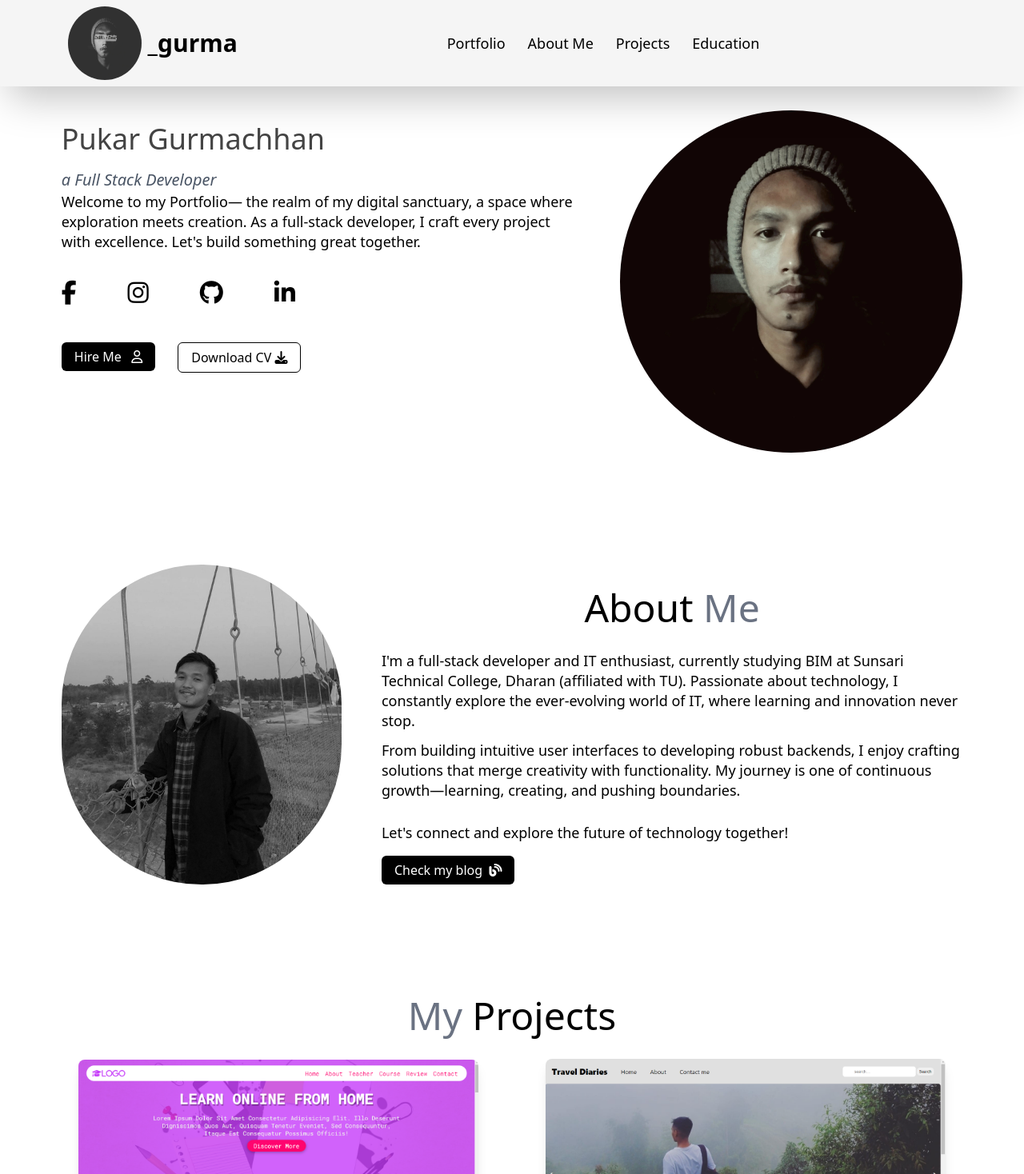
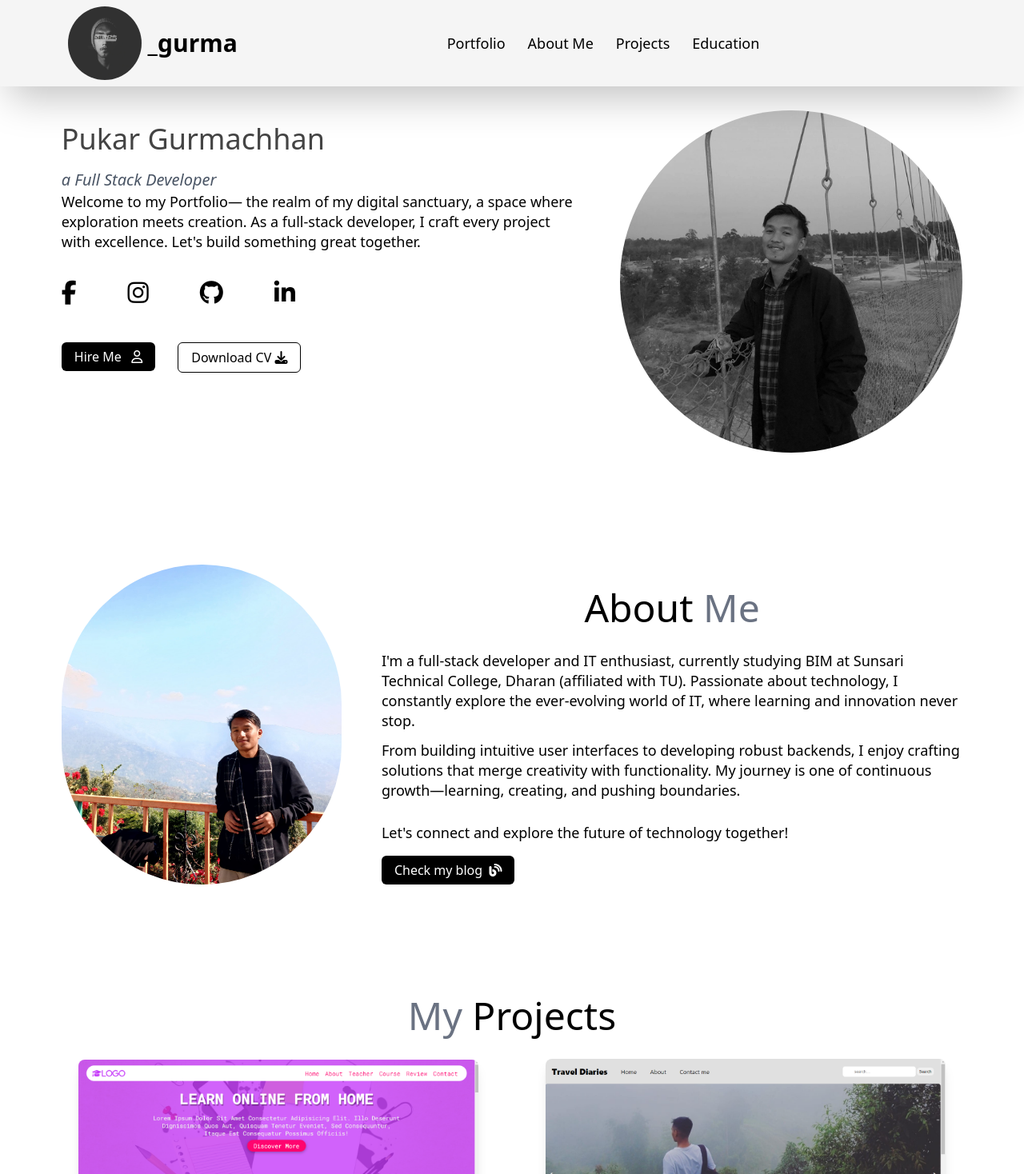
Before and after one commit to GurmachhanPukar1/GurmachhanPukar1.github.io, a website: page index.html in a window 1280 px wide. Shown: the top 1468 px of the page at 80% size. Drawn offline with nearby package versions, Linux system fonts and the light colour scheme.

Commit message:
kai haina

```diff
--- a/index.html
+++ b/index.html
@@ -108,7 +108,7 @@
     <!-- main section starts here  -->
     <main class="py-6 containerwidth xl:py-[30px] md:flex justify-between gap-[50px] " id="portfolio">
         <div class="max-w-full rounded-full overflow-hidden xl:hidden">
-            <img src="img/pukar.jpg" alt="profile img"
+            <img src="/img/pic1.jpg" alt="profile img"
                 class="w-full h-full object-cover hover:scale-110 duration-300 hover:shadow-2xl  ">
         </div>
 
@@ -161,7 +161,7 @@
         </div>
 
         <div class="w-full rounded-full overflow-hidden hidden xl:flex">
-            <img src="img/pukar.jpg" alt="profile img"
+            <img src="/img/pic1.jpg" alt="profile img"
                 class="w-full h-full object-cover hover:scale-110 duration-300 hover:shadow-2xl ">
         </div>
 
@@ -175,7 +175,7 @@
     <!-- about me section starts here  -->
     <section class="containerwidth py-[110px] md:flex justify-between gap-[50px] " id="aboutme">
         <div class="max-w-full rounded-full overflow-hidden xl:w-[1000px]">
-            <img src="img/pic1.jpg" alt="profile img"
+            <img src="/img/aboutimg.jpg" alt="profile img"
                 class="w-full h-full object-cover hover:scale-110 duration-300 hover:shadow-2xl ">
         </div>
 
```
Also changed, not shown: img/aboutimg.jpg (added).
